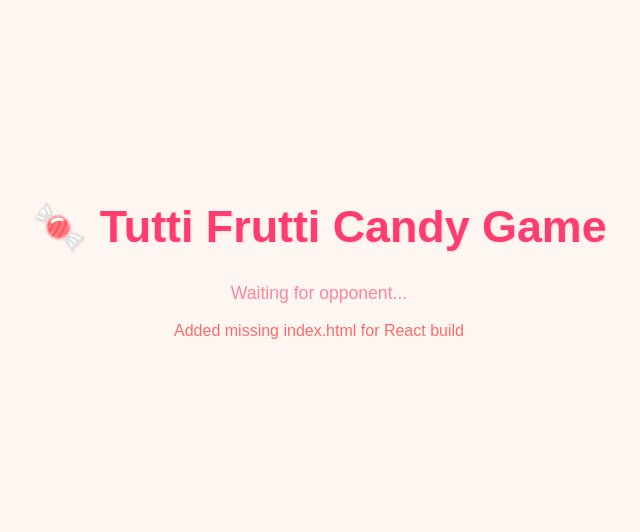
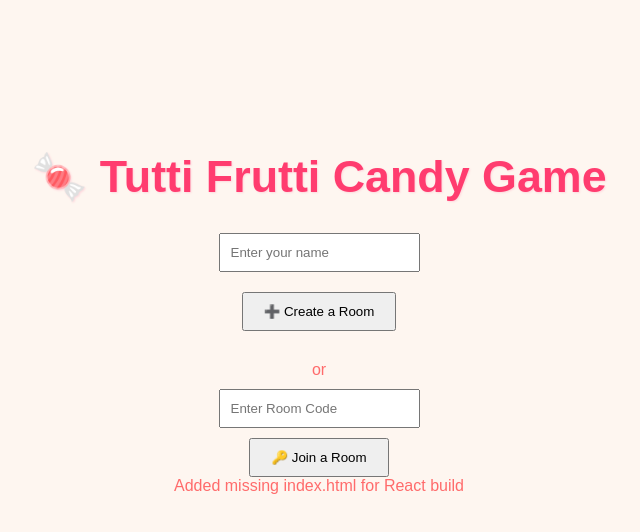
Before and after one commit to faizannyasinn/candy-frontend, a React (Create React App) app: page / in a window 1280 px wide. Shown: the top 532 px of the page, without its empty margins (321-961 px from the left). Built offline with nearby package versions, Linux system fonts and the light colour scheme; no server answers.

Commit message:
Update App.jsx

```diff
--- a/src/App.jsx
+++ b/src/App.jsx
@@ -1,28 +1,87 @@
-import React, { useEffect, useState } from 'react';
+import React, { useState, useEffect } from 'react';
 import { io } from 'socket.io-client';
 import './App.css';
 
-// 👇 Live backend URL
 const socket = io("https://candy-backend-production.up.railway.app");
 
 function App() {
-  const [status, setStatus] = useState("Waiting for opponent...");
+  const [stage, setStage] = useState("lobby"); // lobby | waiting | game
+  const [name, setName] = useState("");
+  const [roomCode, setRoomCode] = useState("");
+  const [status, setStatus] = useState("");
+
+  const generateRoomCode = () => {
+    return Math.floor(10000 + Math.random() * 90000).toString();
+  };
+
+  const handleCreateRoom = () => {
+    if (!name) return alert("Enter your name");
+    const code = generateRoomCode();
+    setRoomCode(code);
+    socket.emit("join-room", code, name);
+    setStage("waiting");
+    setStatus(`Room Code: ${code}\nWaiting for opponent...`);
+  };
+
+  const handleJoinRoom = () => {
+    if (!name || !roomCode) return alert("Enter name and room code");
+    socket.emit("join-room", roomCode, name);
+    setStage("waiting");
+    setStatus("Joining room...");
+  };
 
   useEffect(() => {
     socket.on("player-joined", () => {
-      setStatus("🎉 Opponent joined! Get ready to play!");
+      setStage("game");
+      setStatus("🎉 Both players joined! Game starting soon...");
     });
 
-    // Optional: cleanup
     return () => {
       socket.off("player-joined");
     };
   }, []);
 
   return (
-    <div style={{ textAlign: 'center', paddingTop: '100px' }}>
+    <div className="App" style={{ textAlign: 'center', paddingTop: '50px' }}>
       <h1>🍬 Tutti Frutti Candy Game</h1>
-      <p>{status}</p>
+
+      {stage === "lobby" && (
+        <>
+          <input
+            placeholder="Enter your name"
+            value={name}
+            onChange={(e) => setName(e.target.value)}
+            style={{ padding: '10px', marginBottom: '10px' }}
+          /><br />
+
+          <button onClick={handleCreateRoom} style={{ margin: '10px', padding: '10px 20px' }}>
+            ➕ Create a Room
+          </button>
+
+          <div style={{ marginTop: '20px' }}>or</div>
+
+          <input
+            placeholder="Enter Room Code"
+            value={roomCode}
+            onChange={(e) => setRoomCode(e.target.value)}
+            style={{ padding: '10px', marginTop: '10px' }}
+          /><br />
+
+          <button onClick={handleJoinRoom} style={{ marginTop: '10px', padding: '10px 20px' }}>
+            🔑 Join a Room
+          </button>
+        </>
+      )}
+
+      {stage === "waiting" && (
+        <div style={{ whiteSpace: 'pre-line', marginTop: '30px' }}>
+          {status}
+        </div>
+      )}
+
+      {stage === "game" && (
+        <h2>{status}</h2> // Later we’ll show board here
+      )}
     </div>
   );
 }
```
